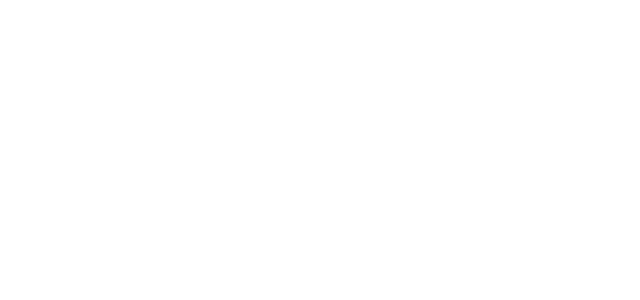
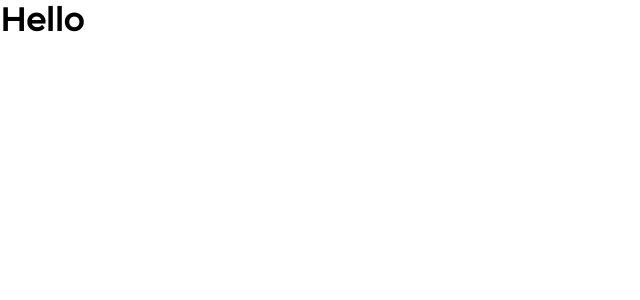
Before and after one commit to riquiofficial/filmtaster, a React (Create React App) app: page / in a window 1280 px wide. Shown: the top 300 px of the page, without its empty margins (0-640 px from the left). Built offline with nearby package versions, Linux system fonts and the light colour scheme.

Commit message:
added fonts and default styling

```diff
--- a/public/index.html
+++ b/public/index.html
@@ -15,6 +15,15 @@
       user's mobile device or desktop. See https://developers.google.com/web/fundamentals/web-app-manifest/
     -->
     <link rel="manifest" href="%PUBLIC_URL%/manifest.json" />
+    <link rel="preconnect" href="https://fonts.gstatic.com" />
+    <link
+      href="https://fonts.googleapis.com/css2?family=Montserrat:wght@400;500&display=swap"
+      rel="stylesheet"
+    />
+    <link
+      href="https://fonts.googleapis.com/css2?family=Abril+Fatface&display=swap"
+      rel="stylesheet"
+    />
     <!--
       Notice the use of %PUBLIC_URL% in the tags above.
       It will be replaced with the URL of the `public` folder during the build.
--- a/src/App.js
+++ b/src/App.js
@@ -1,5 +1,12 @@
+import GlobalStyles from "./components/GlobalStyles";
+
 function App() {
-  return <div className="App"></div>;
+  return (
+    <div className="App">
+      <GlobalStyles />
+      <h1>Hello</h1>
+    </div>
+  );
 }
 
 export default App;
--- /dev/null
+++ b/src/components/GlobalStyles.js
@@ -0,0 +1,53 @@
+import { createGlobalStyle } from "styled-components";
+
+const GlobalStyles = createGlobalStyle`
+    * {
+        margin: 0;
+        padding: 0;
+        box-sizing: border-box;
+    }
+    html {
+        &::-webkit-scrollbar {
+            width: 0.5rem;
+        }
+        &::-webkit-scrollbar-thumb {
+            background-color: darkgrey;
+        }
+        &::-webkit-scrollbar-track {
+            background: white;
+  }
+    }
+    body {
+        font-family: 'Montserrat', sans-serif;
+        width: 100%
+    }
+    h2 {
+        font-size: 3rem;
+        font-family: 'Abril Fatface', cursive;
+        font-weight: lighter;
+        color: #333;
+    }
+    h3 {
+        font-size: 1.3rem;
+        color: #333;
+        padding: 1.5rem 0;
+    }
+    p {
+        font-size: 1.3rem;
+        line-height: 200%;
+        color: #696969;
+    }
+    a {
+        text-decoration: none;
+        color: #333;
+    }
+    img {
+        display: block;
+    }
+    input {
+        font-weight: bold;
+        font-family: "Monserrat", sans-serif;
+    }
+`;
+
+export default GlobalStyles;
```
Also changed, not shown: 1 other file (tests, documents, lock files or other folders).
